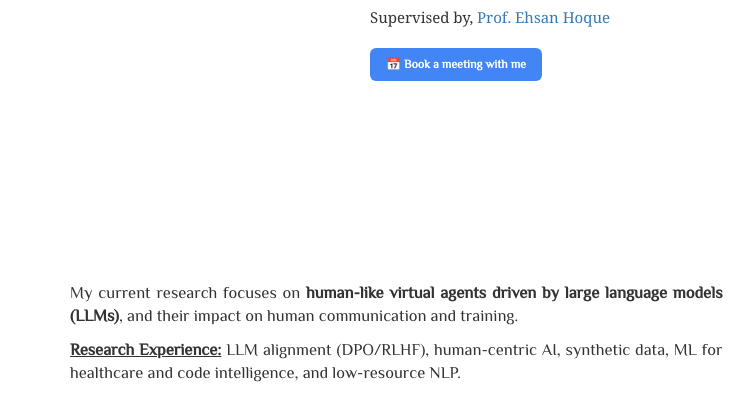
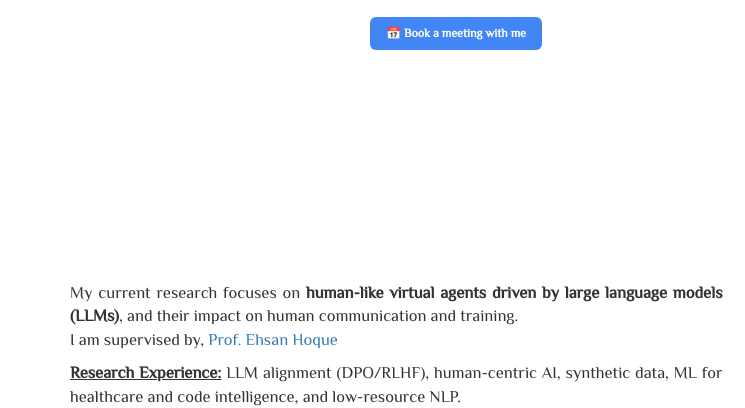
Before and after one commit to Masum06/masum06.github.io, a plain HTML site: page index.html in a window 1280 px wide. Shown: the part 282-690 px from the top of the page, 0-745 px from the left. Drawn offline with nearby package versions, Linux system fonts and the light colour scheme; grey boxes are pictures that could not be loaded.

Commit message:
Update index.html

```diff
--- a/index.html
+++ b/index.html
@@ -70,7 +70,6 @@
 					University of Rochester<br>
 					NY, US<br>
 					</p>
-					<p>Supervised by, <a href="https://hoques.com/">Prof. Ehsan Hoque</a></p>
 					<a href="https://calendar.google.com/calendar/appointments/schedules/AcZssZ1TJRiyq9jx8F-NLzV9gqk-A1keChUQi9Raoqfgo-wM_23AidhktJ6dG1SGB23sDaMV_PdWrTaF" target="_blank" style="display:inline-block; margin-top:10px; padding:8px 16px; background-color:#4285F4; color:#fff; border-radius:6px; text-decoration:none; font-family:Philosopher,sans-serif; font-size:0.8em; font-weight:bold;">&#128197; Book a meeting with me</a>
 		    	</div>
 
@@ -92,7 +91,7 @@
 
 
             <div class="col-md-7" style="text-align:justify; font-family: Philosopher, sans-serif; font-size: 1.1em;">
-				<p>My current research focuses on <b>human-like virtual agents driven by large language models (LLMs)</b>, and their impact on human communication and training.</p>
+				<p>My current research focuses on <b>human-like virtual agents driven by large language models (LLMs)</b>, and their impact on human communication and training. <br>I am supervised by, <a href="https://hoques.com/">Prof. Ehsan Hoque</a></p>
 				<p><b><u>Research Experience:</u></b> LLM alignment (DPO/RLHF), human-centric AI, synthetic data, ML for healthcare and code intelligence, and low-resource NLP.</p>
 			</div>
 
```
